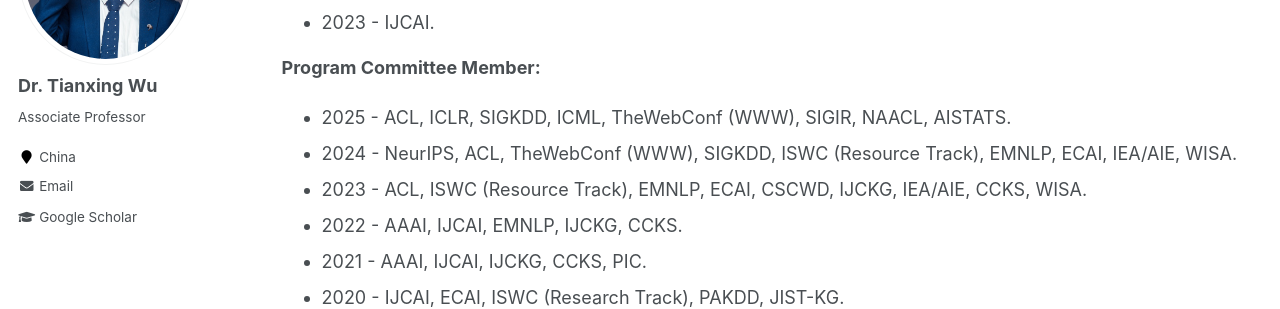
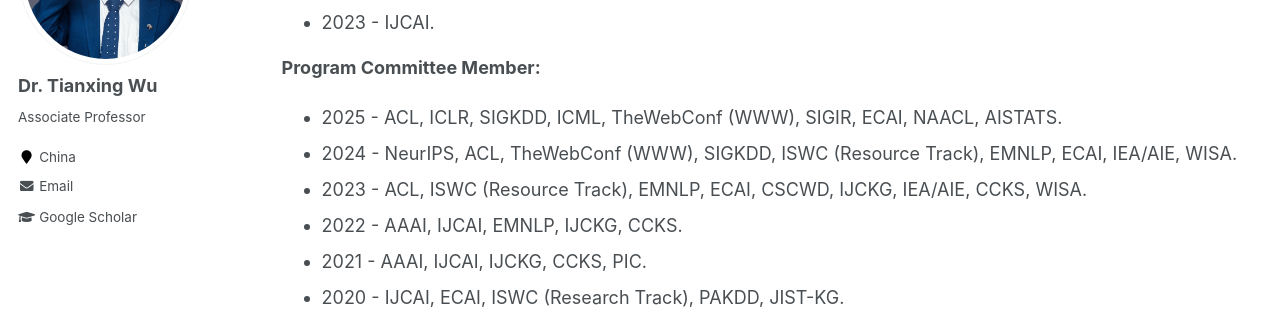
Before and after one commit to tianxing-wu/tianxing-wu.github.io, a Jekyll site: the page built from _pages/services.md, in a window 1280 px wide and 900 px high, scrolled down 2272 px. Shown: the part 153-462 px from the top of the window. Built offline with Jekyll 4.4.1, drawn with Linux system fonts in a browser that asks for light colours; comment, search, counter and statistics services are not loaded.

Commit message:
info update

```diff
--- a/_pages/services.md
+++ b/_pages/services.md
@@ -54,7 +54,7 @@ author_profile: true
 * 2023 - IJCAI.
 
 **Program Committee Member:**
-* 2025 - ACL, ICLR, SIGKDD, ICML, TheWebConf (WWW), SIGIR, NAACL, AISTATS.
+* 2025 - ACL, ICLR, SIGKDD, ICML, TheWebConf (WWW), SIGIR, ECAI, NAACL, AISTATS.
 * 2024 - NeurIPS, ACL, TheWebConf (WWW), SIGKDD, ISWC (Resource Track), EMNLP, ECAI, IEA/AIE, WISA.
 * 2023 - ACL, ISWC (Resource Track), EMNLP, ECAI, CSCWD, IJCKG, IEA/AIE, CCKS, WISA.
 * 2022 - AAAI, IJCAI, EMNLP, IJCKG, CCKS.
```
Also changed, not shown: _pages/about.md (+1 -1 lines), _pages/selected_publications.md (+1 -1 lines).
